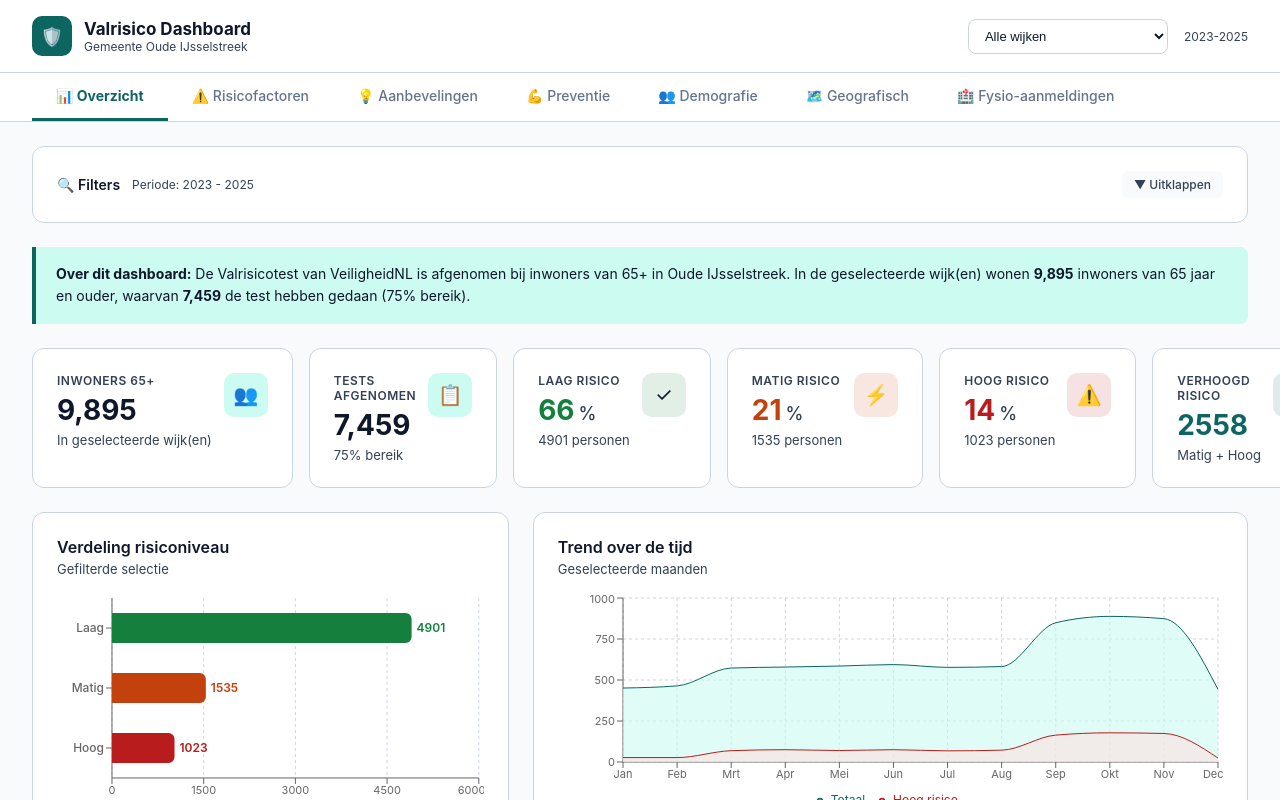
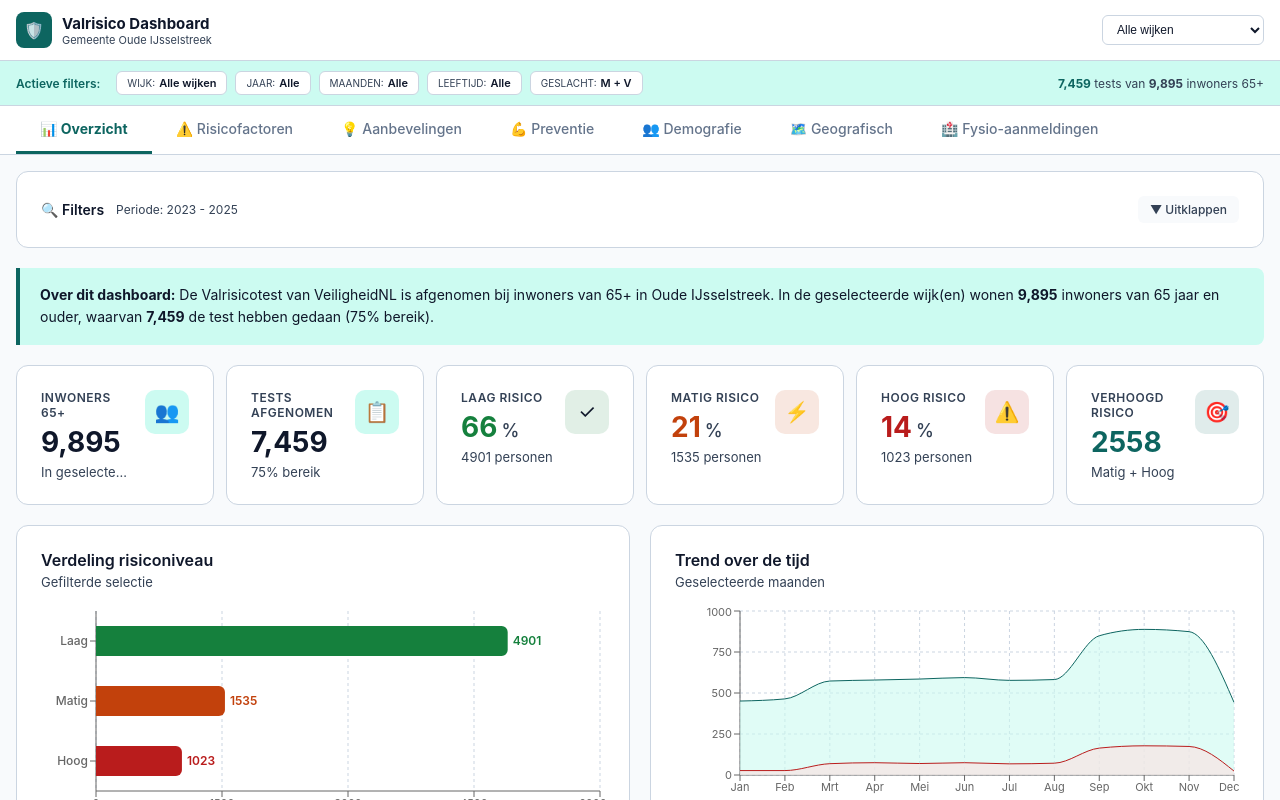
Before and after one commit to Willem1978/Valveilig-Dashboard, a Next.js app: page / in a window 1280 px wide. Shown: the top 800 px of the page. Built offline with nearby package versions, Linux system fonts and the light colour scheme.

Commit message:
Update Dashboard.jsx

```diff
--- a/src/app/Dashboard.jsx
+++ b/src/app/Dashboard.jsx
@@ -1,5 +1,3 @@
-'use client';
-
 import React, { useState, useMemo } from 'react';
 import { PieChart, Pie, Cell, BarChart, Bar, XAxis, YAxis, CartesianGrid, Tooltip, Legend, ResponsiveContainer, RadarChart, Radar, PolarGrid, PolarAngleAxis, PolarRadiusAxis, AreaChart, Area, LineChart, Line } from 'recharts';
 
@@ -645,7 +643,7 @@
       </div>
 
       {/* Kaart en verdeling */}
-      <div style={{ display: 'grid', gridTemplateColumns: '1fr 1fr', gap: '24px' }}>
+      <div style={{ display: 'grid', gridTemplateColumns: 'repeat(auto-fit, minmax(280px, 1fr))', gap: '24px' }}>
 
         {/* Kaart met fysio locaties */}
         <Card>
@@ -855,7 +853,7 @@
       {/* Inzichten */}
       <Card>
         <CardTitle>Wat kunnen we hieruit opmaken?</CardTitle>
-        <div style={{ display: 'grid', gridTemplateColumns: 'repeat(3, 1fr)', gap: '16px' }}>
+        <div style={{ display: 'grid', gridTemplateColumns: 'repeat(auto-fit, minmax(250px, 1fr))', gap: '16px' }}>
 
           <div style={{ padding: '16px', backgroundColor: KLEUREN.achtergrond, borderRadius: '10px' }}>
             <div style={{ display: 'flex', alignItems: 'center', gap: '10px', marginBottom: '12px' }}>
@@ -1086,32 +1084,83 @@
     <div style={{ minHeight: '100vh', backgroundColor: KLEUREN.achtergrond, fontFamily: '-apple-system, BlinkMacSystemFont, "Segoe UI", Roboto, sans-serif', color: KLEUREN.tekst }}>
 
       {/* HEADER */}
-      <header style={{ backgroundColor: KLEUREN.wit, borderBottom: `1px solid ${KLEUREN.rand}`, padding: '16px 32px', position: 'sticky', top: 0, zIndex: 100 }}>
-        <div style={{ maxWidth: '1400px', margin: '0 auto', display: 'flex', justifyContent: 'space-between', alignItems: 'center', gap: '24px' }}>
-          <div style={{ display: 'flex', alignItems: 'center', gap: '12px' }}>
-            <div style={{ width: '40px', height: '40px', borderRadius: '10px', backgroundColor: KLEUREN.primair, display: 'flex', alignItems: 'center', justifyContent: 'center', color: KLEUREN.wit, fontSize: '18px' }}>🛡️</div>
+      <header style={{ backgroundColor: KLEUREN.wit, borderBottom: `1px solid ${KLEUREN.rand}`, padding: '12px 16px', position: 'sticky', top: 0, zIndex: 100 }}>
+        <div style={{ maxWidth: '1400px', margin: '0 auto', display: 'flex', justifyContent: 'space-between', alignItems: 'center', gap: '12px', flexWrap: 'wrap' }}>
+          <div style={{ display: 'flex', alignItems: 'center', gap: '10px' }}>
+            <div style={{ width: '36px', height: '36px', borderRadius: '8px', backgroundColor: KLEUREN.primair, display: 'flex', alignItems: 'center', justifyContent: 'center', color: KLEUREN.wit, fontSize: '16px', flexShrink: 0 }}>🛡️</div>
             <div>
-              <h1 style={{ margin: 0, fontSize: '17px', fontWeight: 700 }}>Valrisico Dashboard</h1>
-              <p style={{ margin: 0, fontSize: '12px', color: KLEUREN.tekstSub }}>Gemeente Oude IJsselstreek</p>
-            </div>
-          </div>
-
-          <div style={{ display: 'flex', alignItems: 'center', gap: '16px' }}>
+              <h1 style={{ margin: 0, fontSize: '15px', fontWeight: 700 }}>Valrisico Dashboard</h1>
+              <p style={{ margin: 0, fontSize: '11px', color: KLEUREN.tekstSub }}>Gemeente Oude IJsselstreek</p>
+            </div>
+          </div>
+
+          <div style={{ display: 'flex', alignItems: 'center', gap: '10px', flexWrap: 'wrap' }}>
             <select value={wijk} onChange={(e) => { setWijk(e.target.value); setKern(null); }}
-              style={{ padding: '8px 32px 8px 12px', borderRadius: '8px', border: `1px solid ${KLEUREN.rand}`, backgroundColor: KLEUREN.wit, fontSize: '13px', color: KLEUREN.tekst, cursor: 'pointer', minWidth: '200px' }}>
+              style={{ padding: '6px 28px 6px 10px', borderRadius: '6px', border: `1px solid ${KLEUREN.rand}`, backgroundColor: KLEUREN.wit, fontSize: '12px', color: KLEUREN.tekst, cursor: 'pointer' }}>
               <option value="alle">Alle wijken</option>
               {WIJKEN.map(w => <option key={w.code} value={w.code}>{w.naam}</option>)}
             </select>
-            <span style={{ fontSize: '12px', color: KLEUREN.tekstSub }}>
-              {filters.jaren.length === 1 ? filters.jaren[0] : `${Math.min(...filters.jaren)}-${Math.max(...filters.jaren)}`}
-            </span>
           </div>
         </div>
       </header>
 
+      {/* ACTIEVE FILTERS BALK */}
+      <div style={{ backgroundColor: KLEUREN.primairLicht, borderBottom: `1px solid ${KLEUREN.rand}`, padding: '10px 16px' }}>
+        <div style={{ maxWidth: '1400px', margin: '0 auto', display: 'flex', alignItems: 'center', gap: '16px', flexWrap: 'wrap' }}>
+          <span style={{ fontSize: '12px', fontWeight: 600, color: KLEUREN.primair }}>Actieve filters:</span>
+
+          <div style={{ display: 'flex', gap: '8px', flexWrap: 'wrap', alignItems: 'center' }}>
+            {/* Wijk */}
+            <div style={{ display: 'flex', alignItems: 'center', gap: '4px', backgroundColor: KLEUREN.wit, padding: '4px 10px', borderRadius: '6px', border: `1px solid ${KLEUREN.rand}` }}>
+              <span style={{ fontSize: '10px', color: KLEUREN.tekstSub, textTransform: 'uppercase' }}>Wijk:</span>
+              <span style={{ fontSize: '11px', fontWeight: 600, color: KLEUREN.tekst }}>
+                {wijk === 'alle' ? 'Alle wijken' : WIJKEN.find(w => w.code === wijk)?.naam}
+              </span>
+            </div>
+
+            {/* Jaren */}
+            <div style={{ display: 'flex', alignItems: 'center', gap: '4px', backgroundColor: KLEUREN.wit, padding: '4px 10px', borderRadius: '6px', border: `1px solid ${filters.jaren.length === JAREN.length ? KLEUREN.rand : KLEUREN.matig}` }}>
+              <span style={{ fontSize: '10px', color: KLEUREN.tekstSub, textTransform: 'uppercase' }}>Jaar:</span>
+              <span style={{ fontSize: '11px', fontWeight: 600, color: filters.jaren.length === JAREN.length ? KLEUREN.tekst : KLEUREN.matig }}>
+                {filters.jaren.length === JAREN.length ? 'Alle' : filters.jaren.length === 1 ? filters.jaren[0] : filters.jaren.sort().join(', ')}
+              </span>
+            </div>
+
+            {/* Maanden */}
+            <div style={{ display: 'flex', alignItems: 'center', gap: '4px', backgroundColor: KLEUREN.wit, padding: '4px 10px', borderRadius: '6px', border: `1px solid ${filters.maanden.length === 12 ? KLEUREN.rand : KLEUREN.matig}` }}>
+              <span style={{ fontSize: '10px', color: KLEUREN.tekstSub, textTransform: 'uppercase' }}>Maanden:</span>
+              <span style={{ fontSize: '11px', fontWeight: 600, color: filters.maanden.length === 12 ? KLEUREN.tekst : KLEUREN.matig }}>
+                {filters.maanden.length === 12 ? 'Alle' : filters.maanden.length === 0 ? 'Geen' : `${filters.maanden.length} van 12`}
+              </span>
+            </div>
+
+            {/* Leeftijd */}
+            <div style={{ display: 'flex', alignItems: 'center', gap: '4px', backgroundColor: KLEUREN.wit, padding: '4px 10px', borderRadius: '6px', border: `1px solid ${filters.leeftijden.length === 3 ? KLEUREN.rand : KLEUREN.matig}` }}>
+              <span style={{ fontSize: '10px', color: KLEUREN.tekstSub, textTransform: 'uppercase' }}>Leeftijd:</span>
+              <span style={{ fontSize: '11px', fontWeight: 600, color: filters.leeftijden.length === 3 ? KLEUREN.tekst : KLEUREN.matig }}>
+                {filters.leeftijden.length === 3 ? 'Alle' : filters.leeftijden.join(', ')}
+              </span>
+            </div>
+
+            {/* Geslacht */}
+            <div style={{ display: 'flex', alignItems: 'center', gap: '4px', backgroundColor: KLEUREN.wit, padding: '4px 10px', borderRadius: '6px', border: `1px solid ${filters.geslachten.length === 2 ? KLEUREN.rand : KLEUREN.matig}` }}>
+              <span style={{ fontSize: '10px', color: KLEUREN.tekstSub, textTransform: 'uppercase' }}>Geslacht:</span>
+              <span style={{ fontSize: '11px', fontWeight: 600, color: filters.geslachten.length === 2 ? KLEUREN.tekst : KLEUREN.matig }}>
+                {filters.geslachten.length === 2 ? 'M + V' : filters.geslachten[0]}
+              </span>
+            </div>
+          </div>
+
+          {/* Resultaat teller */}
+          <div style={{ marginLeft: 'auto', fontSize: '12px', color: KLEUREN.tekstSub }}>
+            <strong style={{ color: KLEUREN.primair }}>{stats.tests.toLocaleString()}</strong> tests van <strong>{stats.inw65plus.toLocaleString()}</strong> inwoners 65+
+          </div>
+        </div>
+      </div>
+
       {/* NAVIGATIE */}
-      <nav style={{ backgroundColor: KLEUREN.wit, borderBottom: `1px solid ${KLEUREN.rand}` }}>
-        <div style={{ maxWidth: '1400px', margin: '0 auto', display: 'flex', paddingLeft: '32px', paddingRight: '32px' }}>
+      <nav style={{ backgroundColor: KLEUREN.wit, borderBottom: `1px solid ${KLEUREN.rand}`, overflowX: 'auto' }}>
+        <div style={{ maxWidth: '1400px', margin: '0 auto', display: 'flex', paddingLeft: '16px', paddingRight: '16px', minWidth: 'max-content' }}>
           {[
             { id: 'overzicht', label: '📊 Overzicht' },
             { id: 'risico', label: '⚠️ Risicofactoren' },
@@ -1127,23 +1176,23 @@
       </nav>
 
       {/* CONTENT */}
-      <main style={{ maxWidth: '1400px', margin: '0 auto', padding: '24px 32px' }}>
+      <main style={{ maxWidth: '1400px', margin: '0 auto', padding: '16px' }}>
 
         {/* FILTERS */}
-        <div style={{ marginBottom: '24px' }}>
+        <div style={{ marginBottom: '20px' }}>
           <FilterPanel filters={filters} setFilters={setFilters} />
         </div>
 
         {/* === OVERZICHT === */}
         {tab === 'overzicht' && (
-          <div style={{ display: 'flex', flexDirection: 'column', gap: '24px' }}>
+          <div style={{ display: 'flex', flexDirection: 'column', gap: '20px' }}>
             <InfoPanel type="info">
               <strong>Over dit dashboard:</strong> De Valrisicotest van VeiligheidNL is afgenomen bij inwoners van 65+ in Oude IJsselstreek.
               In de geselecteerde wijk(en) wonen <strong>{stats.inw65plus.toLocaleString()}</strong> inwoners van 65 jaar en ouder,
               waarvan <strong>{stats.tests.toLocaleString()}</strong> de test hebben gedaan ({stats.bereik}% bereik).
             </InfoPanel>
 
-            <div style={{ display: 'grid', gridTemplateColumns: 'repeat(6, 1fr)', gap: '16px' }}>
+            <div style={{ display: 'grid', gridTemplateColumns: 'repeat(auto-fit, minmax(160px, 1fr))', gap: '12px' }}>
               <StatCard label="Inwoners 65+" value={stats.inw65plus.toLocaleString()} sub="In geselecteerde wijk(en)" icon="👥" />
               <StatCard label="Tests afgenomen" value={stats.tests.toLocaleString()} sub={`${stats.bereik}% bereik`} icon="📋" />
               <StatCard label="Laag risico" value={stats.pLaag} unit="%" sub={`${stats.laag} personen`} color={KLEUREN.laag} icon="✓" />
@@ -1152,7 +1201,7 @@
               <StatCard label="Verhoogd risico" value={stats.matig + stats.hoog} sub="Matig + Hoog" color={KLEUREN.primair} icon="🎯" />
             </div>
 
-            <div style={{ display: 'grid', gridTemplateColumns: '1fr 1.5fr', gap: '24px' }}>
+            <div style={{ display: 'grid', gridTemplateColumns: 'repeat(auto-fit, minmax(300px, 1fr))', gap: '20px' }}>
               <Card>
                 <CardTitle sub="Gefilterde selectie">Verdeling risiconiveau</CardTitle>
                 <ResponsiveContainer width="100%" height={220}>
@@ -1210,7 +1259,7 @@
 
             <Card>
               <CardTitle>Belangrijkste bevindingen</CardTitle>
-              <div style={{ display: 'grid', gridTemplateColumns: 'repeat(3, 1fr)', gap: '16px' }}>
+              <div style={{ display: 'grid', gridTemplateColumns: 'repeat(auto-fit, minmax(250px, 1fr))', gap: '16px' }}>
                 <InfoPanel type="danger">
                   <strong>{stats.pHoog}% heeft hoog valrisico</strong><br />
                   Dit zijn {stats.hoog} personen die baat hebben bij intensieve begeleiding.
@@ -1251,7 +1300,7 @@
               Bij elke vraag staat <em>n=X%</em> om aan te geven welk deel van de respondenten deze vraag kreeg.
             </InfoPanel>
 
-            <div style={{ display: 'grid', gridTemplateColumns: '1.2fr 1fr', gap: '24px' }}>
+            <div style={{ display: 'grid', gridTemplateColumns: 'repeat(auto-fit, minmax(300px, 1fr))', gap: '24px' }}>
               <Card>
                 <CardTitle sub="Percentage van respondenten die de vraag beantwoordden">Prevalentie per risicofactor</CardTitle>
                 {RISICOFACTOREN.map(f => (
@@ -1331,7 +1380,7 @@
               <strong>Preventief gedrag:</strong> De test meet 6 vormen van preventief gedrag. Doel: minimaal 80% past elke maatregel toe.
             </InfoPanel>
 
-            <div style={{ display: 'grid', gridTemplateColumns: '1fr 1fr', gap: '24px' }}>
+            <div style={{ display: 'grid', gridTemplateColumns: 'repeat(auto-fit, minmax(280px, 1fr))', gap: '24px' }}>
               <Card>
                 <CardTitle sub="Percentage dat de maatregel toepast">Huidige stand</CardTitle>
                 <ResponsiveContainer width="100%" height={300}>
@@ -1376,7 +1425,7 @@
 
             <Card>
               <CardTitle>Risicoverdeling per leeftijd</CardTitle>
-              <div style={{ display: 'grid', gridTemplateColumns: '1.2fr 1fr', gap: '32px' }}>
+              <div style={{ display: 'grid', gridTemplateColumns: 'repeat(auto-fit, minmax(300px, 1fr))', gap: '32px' }}>
                 <ResponsiveContainer width="100%" height={220}>
                   <BarChart data={demografieData.perLeeftijd}>
                     <CartesianGrid strokeDasharray="3 3" stroke={KLEUREN.rand} />
@@ -1409,7 +1458,7 @@
 
             <Card>
               <CardTitle>Verschillen man/vrouw</CardTitle>
-              <div style={{ display: 'grid', gridTemplateColumns: '1fr 1fr', gap: '24px' }}>
+              <div style={{ display: 'grid', gridTemplateColumns: 'repeat(auto-fit, minmax(280px, 1fr))', gap: '24px' }}>
                 {demografieData.perGeslacht.map((g, i) => (
                   <div key={i} style={{ padding: '20px', backgroundColor: KLEUREN.achtergrond, borderRadius: '10px' }}>
                     <div style={{ display: 'flex', justifyContent: 'space-between', alignItems: 'center', marginBottom: '16px' }}>
@@ -1465,7 +1514,7 @@
                       </div>
                       <button onClick={() => setKern(null)} style={{ background: 'none', border: 'none', fontSize: '20px', cursor: 'pointer', color: KLEUREN.tekstSub }}>×</button>
                     </div>
-                    <div style={{ display: 'grid', gridTemplateColumns: 'repeat(6, 1fr)', gap: '12px' }}>
+                    <div style={{ display: 'grid', gridTemplateColumns: 'repeat(auto-fit, minmax(140px, 1fr))', gap: '10px' }}>
                       {[
                         { l: '65+ inwoners', v: k.inw65plus?.toLocaleString() },
                         { l: 'Tests', v: k.tests },
@@ -1540,7 +1589,7 @@
               <strong>Van data naar actie:</strong> Aanbevelingen geprioriteerd op impact en haalbaarheid.
             </InfoPanel>
 
-            <div style={{ display: 'grid', gridTemplateColumns: '1fr 1fr', gap: '24px' }}>
+            <div style={{ display: 'grid', gridTemplateColumns: 'repeat(auto-fit, minmax(280px, 1fr))', gap: '24px' }}>
               <Card>
                 <CardTitle sub="Hoogste verwachte impact">Top 3 interventies</CardTitle>
                 {[
@@ -1599,8 +1648,8 @@
       </main>
 
       {/* FOOTER */}
-      <footer style={{ backgroundColor: KLEUREN.wit, borderTop: `1px solid ${KLEUREN.rand}`, padding: '16px 32px', marginTop: '24px' }}>
-        <div style={{ maxWidth: '1400px', margin: '0 auto', display: 'flex', justifyContent: 'space-between', fontSize: '12px', color: KLEUREN.tekstSub }}>
+      <footer style={{ backgroundColor: KLEUREN.wit, borderTop: `1px solid ${KLEUREN.rand}`, padding: '12px 16px', marginTop: '20px' }}>
+        <div style={{ maxWidth: '1400px', margin: '0 auto', display: 'flex', justifyContent: 'space-between', fontSize: '11px', color: KLEUREN.tekstSub, flexWrap: 'wrap', gap: '8px' }}>
           <span>Valrisico Dashboard • Gemeente Oude IJsselstreek • VeiligheidNL</span>
           <span>Data is geanonimiseerd • 2024</span>
         </div>
```
